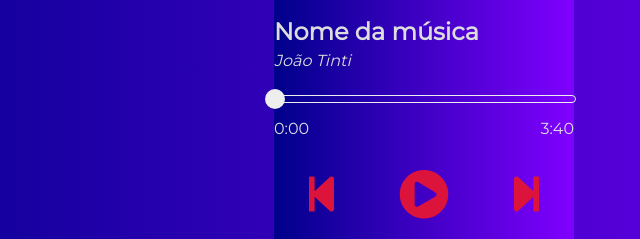
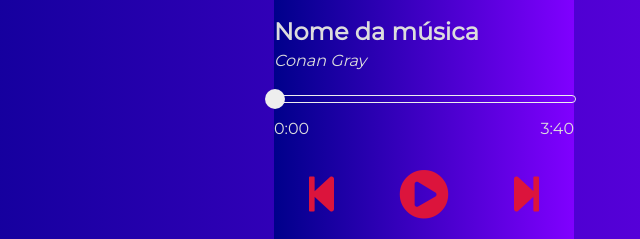
Before and after one commit to MateusCoelho023/JaderXHele, a plain HTML site: page index.html in a window 1280 px wide. Shown: the part 442-681 px from the top of the page, 216-856 px from the left. Drawn offline with Linux system fonts and the light colour scheme.

Commit message:
música adicionada no html.

```diff
--- a/index.html
+++ b/index.html
@@ -15,7 +15,7 @@
     <img src="musicplayer/01656072193.webp">
     <div class="descricao">
         <h2>Nome da música</h2>
-        <i>João Tinti</i>
+        <i>Conan Gray</i>
     </div>
     <div class="duracao">
         <div class="barra">
```
